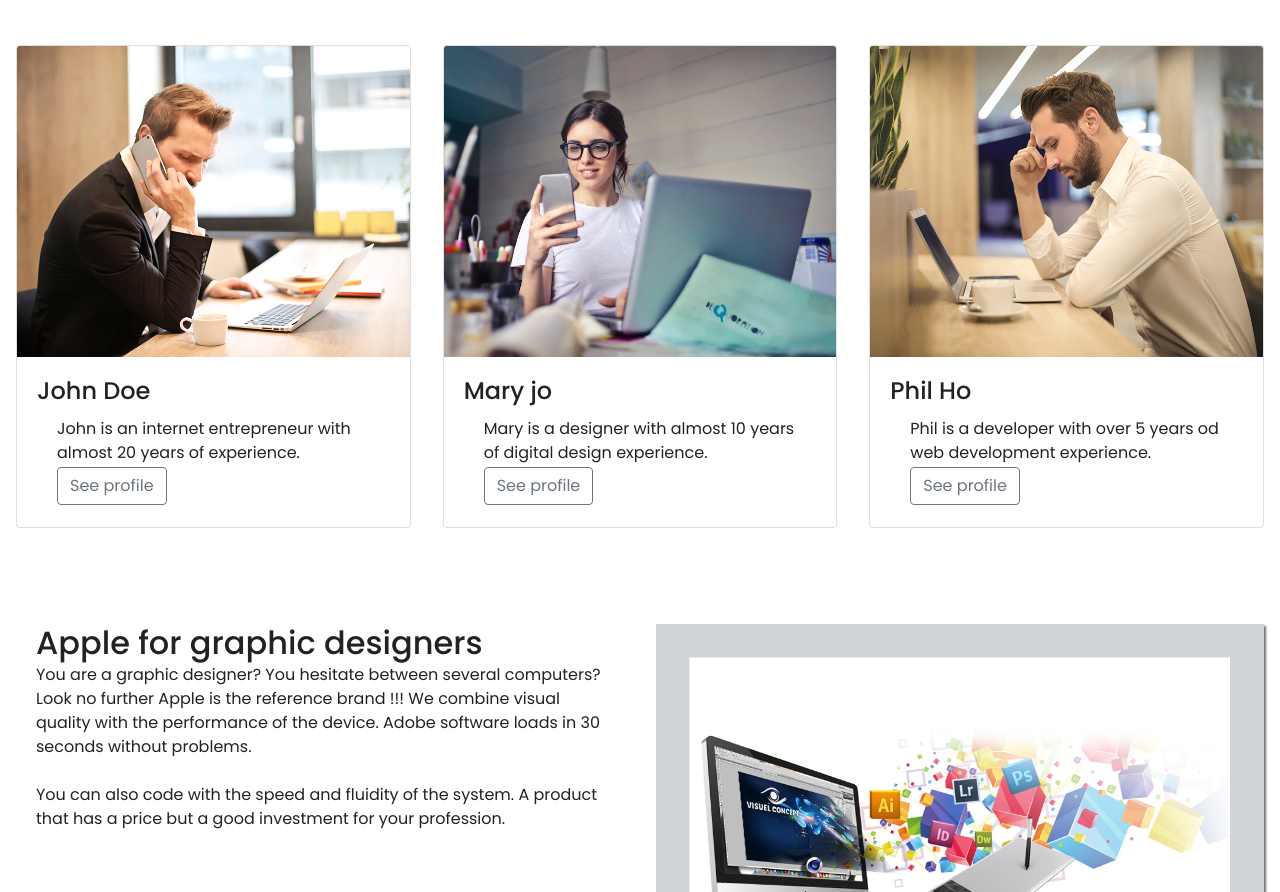
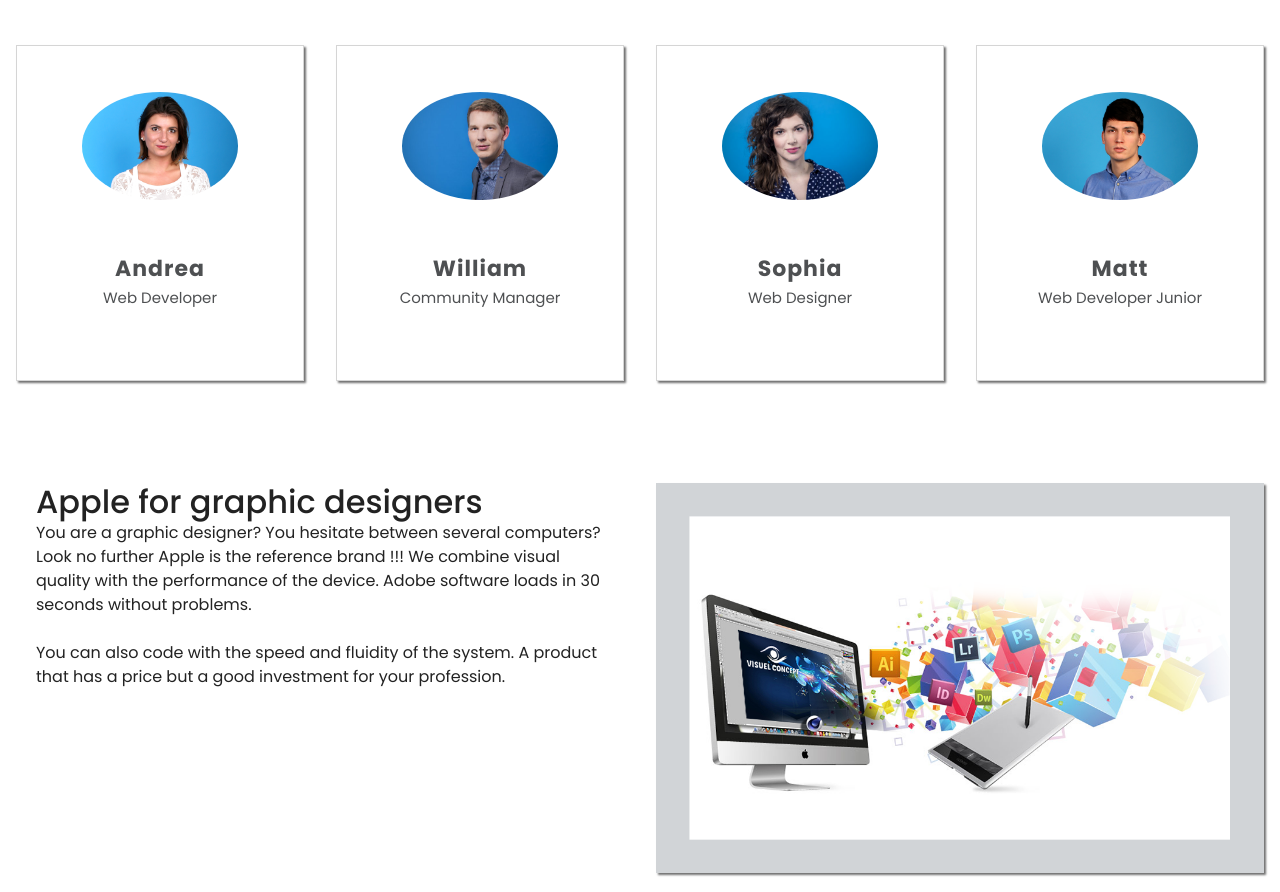
Before and after one commit to GGaelle/site-responsive-bootstrap4-perso, a plain HTML site: page index.html in a window 1280 px wide. Shown: the part 2713-3605 px from the top of the page. Drawn offline with nearby package versions, Linux system fonts and the light colour scheme.

Commit message:
modif de la section team

```diff
--- a/index.html
+++ b/index.html
@@ -184,7 +184,7 @@
 
 
     <!-- Cards Team Section -->
-    <div class="container-fluid padding">
+    <!--<div class="container-fluid padding">
       <div class="row padding">
         <div class="col-md-4">
           <div class="card">
@@ -219,10 +219,82 @@
           </div>
         </div>
       </div>
+    </div>-->
+    <div class="container-fluid">
+      <div class="row">
+        <div class="col-sm-6 col-md-3">
+          <div class="our-team">
+            <div class="pic">
+              <img src="img/team-andrea.png" alt="team1">
+            </div>
+            <div class="team-content">
+              <h3 class="title">Andrea</h3>
+              <span class="post">Web Developer</span>
+            </div>
+            <ul class="social">
+              <li><a href="" class="fab fa-facebook"></a></li>
+              <li><a href="" class="fab fa-twitter"></a></li>
+              <li><a href="" class="fab fa-google-plus-g"></a></li>
+            </ul>
+          </div>
+        </div>
+
+        <div class="col-sm-6 col-md-3">
+          <div class="our-team">
+            <div class="pic">
+              <img src="img/team-john.png" alt="team1">
+            </div>
+            <div class="team-content">
+              <h3 class="title">William</h3>
+              <span class="post">Community manager</span>
+            </div>
+            <ul class="social">
+              <li><a href="" class="fab fa-facebook"></a></li>
+              <li><a href="" class="fab fa-twitter"></a></li>
+              <li><a href="" class="fab fa-google-plus-g"></a></li>
+            </ul>
+          </div>
+        </div>
+
+        <div class="col-sm-6 col-md-3">
+          <div class="our-team">
+            <div class="pic">
+              <img src="img/team-sophia.png" alt="team1">
+            </div>
+            <div class="team-content">
+              <h3 class="title">Sophia</h3>
+              <span class="post">Web Designer</span>
+            </div>
+            <ul class="social">
+              <li><a href="" class="fab fa-facebook"></a></li>
+              <li><a href="" class="fab fa-twitter"></a></li>
+              <li><a href="" class="fab fa-google-plus-g"></a></li>
+            </ul>
+          </div>
+        </div>
+
+        <div class="col-sm-6 col-md-3">
+          <div class="our-team">
+            <div class="pic">
+              <img src="img/team-mate.png" alt="team1">
+            </div>
+            <div class="team-content">
+              <h3 class="title">Matt</h3>
+              <span class="post">Web Developer Junior</span>
+            </div>
+            <ul class="social">
+              <li><a href="" class="fab fa-facebook"></a></li>
+              <li><a href="" class="fab fa-twitter"></a></li>
+              <li><a href="" class="fab fa-google-plus-g"></a></li>
+            </ul>
+          </div>
+        </div>
+
+      </div>
     </div>
 
 
-    <!-- Cards Team Section -->
+    <!-- Designer Section -->
     <div class="container-fluid padding">
       <div class="row padding">
         <div class="col-lg-6">
@@ -242,23 +314,6 @@
       <hr class="my-4">
     </div>
 
-
-    <!-- Connect Section -->
-    <div class="container-fluid padding" id="CONNECT">
-      <div class="row text-center padding">
-        <div class="col-12">
-          <h2>Connect</h2>
-        </div>
-
-        <div class="col-12 social padding">
-          <a href="#"><i class="fab fa-facebook"></i></a>
-          <a href="#"><i class="fab fa-twitter"></i></a>
-          <a href="#"><i class="fab fa-google-plus-g"></i></a>
-          <a href="#"><i class="fab fa-instagram"></i></a>
-          <a href="#"><i class="fab fa-youtube"></i></a>
-        </div>
-      </div>
-    </div>
 
 
     <!-- Footer Section -->
--- a/style.css
+++ b/style.css
@@ -118,33 +118,104 @@ html, body {
 }
 
 
-/* Connect Section */
-.social a {
-  font-size: 4.5em;
-  padding: 3rem;
+/* Team Section */
+.our-team {
+  padding: 30px 0 40px;
+  background: #fff;
+  text-align: center;
+  overflow: hidden;
+  position: relative;
+  border: 1px solid #d5d5d5;
+  box-shadow: 2px 2px 2px #717171;
+  margin-bottom: 70px;
 }
-.fa-facebook {
-  color: #3b5998;
+.our-team .pic {
+  display: inline-block;
+  width: 130px;
+  height: 130px;
+  margin-bottom: 50px;
+  position: relative;
+  z-index: 1;
 }
-.fa-twitter {
-  color: #00aced;
+.our-team .pic:before {
+  content: "";
+  width: 100%;
+  background: #eb1768;
+  position: absolute;
+  bottom: 135%;
+  right: 0;
+  left: 0;
+  transform: scale(3);
+  transition: all .3s linear 0s;
 }
-.fa-google-plus-g {
-  color: #dd4b39;
+.our-team:hover .pic:before {
+  content: "";
+  width: 100%;
+  height: 100%;
+  border-radius: 50%;
+  background: #eb1768;
+  position: absolute;
+  left: 0;
+  z-index: -1;
 }
-.fa-instagram {
-  color: #517fa4;
+.our-team .pic img {
+  width: 100%;
+  height: auto;
+  border-radius: 50%;
+  margin-top: 25px;
+  transform: scale(1.2);
+  transition: all .9s ease 0s;
 }
-.fa-youtube {
-  color: #bb0000;
+.our-team:hover .pic img {
+  box-shadow: 0 0 0 3px #f7f5ec;
+  transform: scale(.9);
 }
-.fa-facebook:hover,
-.fa-twitter:hover,
-.fa-google-plus-g:hover,
-.fa-instagram:hover,
-.fa-youtube:hover {
-  color: #d5d5d5;
+.our-team .team-content {
+  margin-bottom: 30px;
 }
+.our-team .title {
+  font-size: 22px;
+  font-weight: 700;
+  color: #4e5052;
+  letter-spacing: 1px;
+  text-transform: capitalize;
+  margin-bottom: 5px;
+}
+.our-team .post {
+  display: block;
+  font-size: 15px;
+  color: #4e5052;
+  text-transform: capitalize;
+}
+.our-team .social {
+  width: 100%;
+  padding: 0;
+  margin: 0;
+  background: #eb1768;
+  position: absolute;
+  bottom: -100px;
+  left: 0;
+  transition: all .5s ease 0s;
+}
+.our-team:hover .social {
+  bottom: 0;
+}
+.our-team .social li {
+  display: inline-block;
+}
+.our-team .social li a {
+  display: block;
+  padding: 10px;
+  font-size: 17px;
+  color: #fff;
+  transition: all .5s ease 0s;
+}
+.our-team .social li a:hover {
+  color: #eb1768;
+  background: #f7f5ec;
+  text-decoration: none;
+}
+
 
 
 
```
Also changed, not shown: img/team-andrea.png (added), img/team-john.png (added), img/team-mate.png (added), img/team-sophia.png (added).
